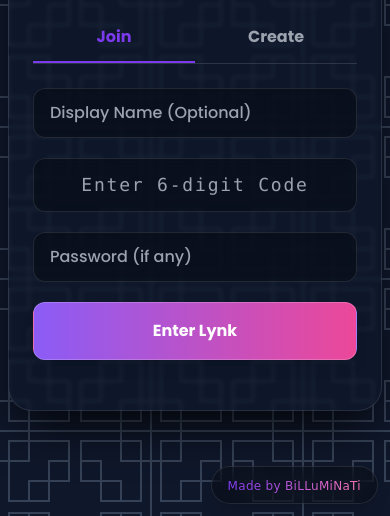
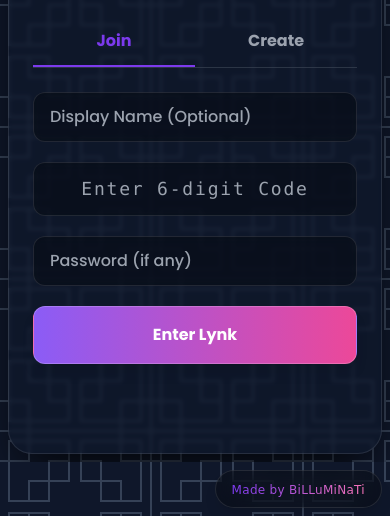
Before and after one commit to billumeownati/Lynk, a website: page public/index.html in a window 390 px wide. Shown: the part 328-844 px from the top of the page. Drawn offline with nearby package versions, Linux system fonts and the light colour scheme; no server answers; a web font is replaced by a local one.

Commit message:
fixed mobile layout

```diff
--- a/public/index.html
+++ b/public/index.html
@@ -68,7 +68,7 @@
         .markdown-content p { margin: 0; display: inline-block; }
     </style>
 </head>
-<body class="dark min-h-screen flex flex-col font-sans text-gray-800 dark:text-gray-100 relative">
+<body class="dark fixed inset-0 flex flex-col font-sans text-gray-800 dark:text-gray-100 overflow-hidden">
 
     <div id="global-modal" class="fixed inset-0 z-50 hidden flex items-center justify-center bg-black/60 backdrop-blur-sm transition-opacity duration-300 opacity-0">
         <div class="glass-panel rounded-2xl shadow-2xl p-6 max-w-sm w-full mx-4 transform scale-95 transition-transform duration-300" id="global-modal-content">
@@ -116,8 +116,8 @@
         </div>
     </div>
 
-    <div class="flex-grow flex items-center justify-center p-2 sm:p-4 w-full relative z-10">
-        <div id="app-container" class="glass-panel w-full max-w-6xl h-[75dvh] min-h-[450px] rounded-3xl flex overflow-hidden relative shadow-2xl">
+    <div class="flex-grow flex items-center justify-center p-2 sm:p-4 w-full relative z-10 overflow-hidden min-h-0">
+        <div id="app-container" class="glass-panel w-full max-w-6xl h-full rounded-3xl flex overflow-hidden relative shadow-2xl min-h-0">
 
             <div id="setup-area" class="p-6 sm:p-10 w-full max-w-xl mx-auto flex-col justify-center overflow-y-auto flex h-full">
                 <div class="text-center mb-8 flex flex-col items-center">
@@ -181,7 +181,7 @@
                         </div>
                     </div>
 
-                    <div id="messages-container" class="flex-grow p-4 overflow-y-auto flex flex-col space-y-4"></div>
+                    <div id="messages-container" class="flex-grow px-5 py-4 sm:px-8 sm:py-6 overflow-y-auto overflow-x-hidden flex flex-col space-y-4 break-words break-all min-h-0"></div>
 
                     <div id="typing-indicator" class="px-5 h-5 text-[10px] italic font-bold text-brand-600 dark:text-brand-400 opacity-0 transition-opacity drop-shadow-sm"></div>
 
@@ -215,7 +215,7 @@
         </div>
     </div>
 
-    <div class="w-full p-3 sm:p-4 flex justify-end shrink-0 z-20">
+    <div class="w-full p-2 sm:p-4 flex justify-end shrink-0 z-20">
         <div class="pointer-events-none px-4 py-1.5 sm:px-5 sm:py-2 rounded-full bg-white/40 dark:bg-black/30 backdrop-blur-md border border-white/40 dark:border-white/10 shadow-lg">
             <span class="font-brand text-transparent bg-clip-text bg-gradient-to-r from-brand-600 to-pink-500 dark:from-brand-400 dark:to-pink-400 text-xs sm:text-base drop-shadow-md opacity-100 tracking-wide">
                 Made by BiLLuMiNaTi
```
